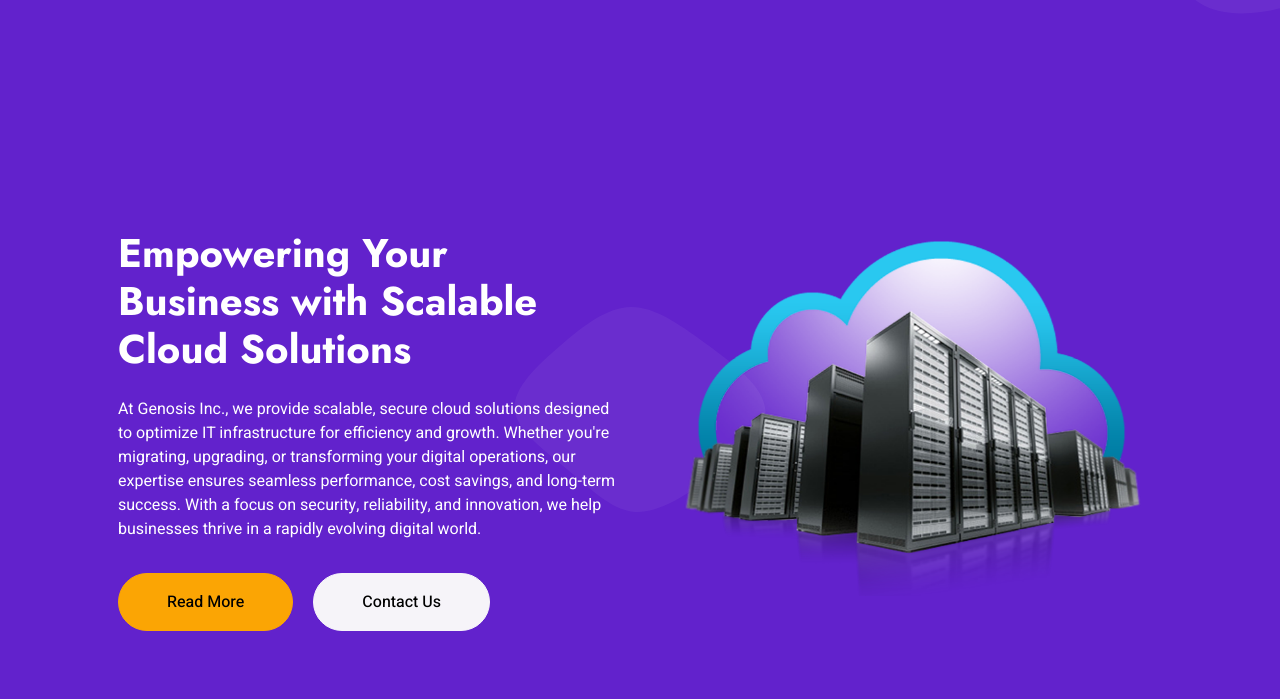
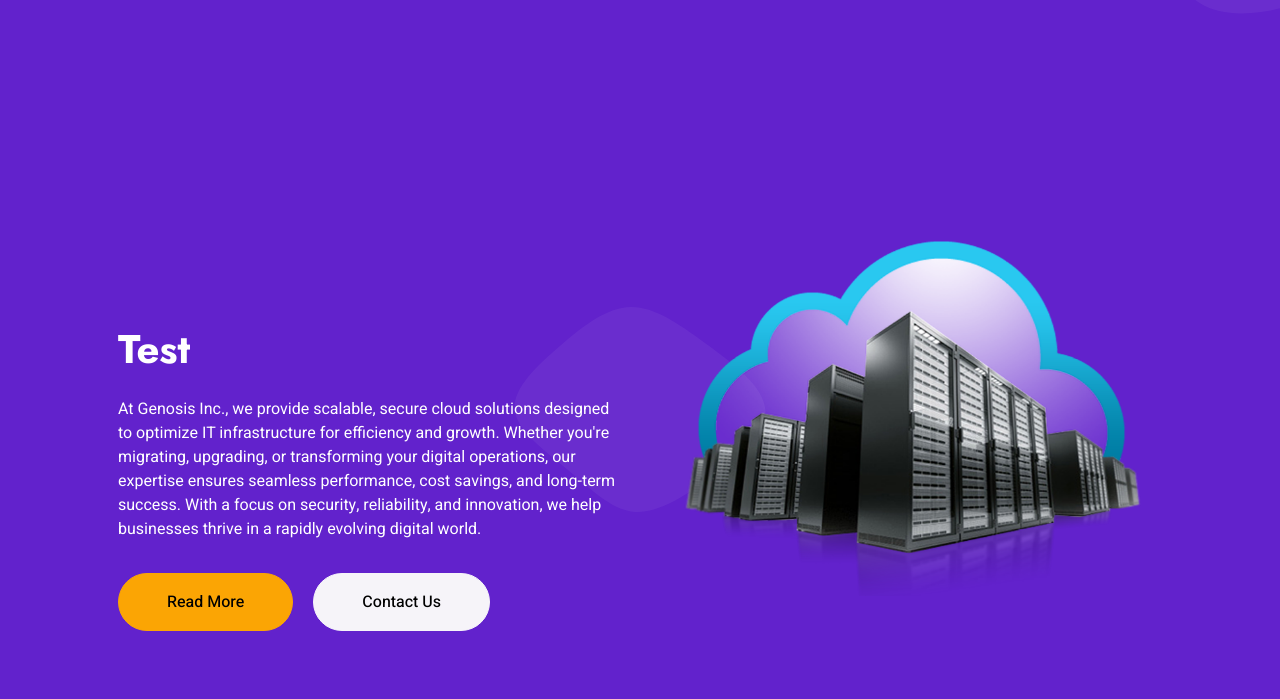
Before and after one commit to priyeshkh/genosis-inc, a plain HTML site: page index.html in a window 1280 px wide. Shown: the part 101-800 px from the top of the page. Drawn offline with nearby package versions, Linux system fonts and the light colour scheme; animation ran at ten frames a second.

Commit message:
changes in main index site

```diff
--- a/index.html
+++ b/index.html
@@ -81,7 +81,7 @@
                 <div class="container px-lg-5">
                     <div class="row g-5 align-items-end">
                         <div class="col-lg-6 text-center text-lg-start">
-                            <h1 class="text-white mb-4 animated slideInDown">Empowering Your Business with Scalable Cloud Solutions</h1>
+                            <h1 class="text-white mb-4 animated slideInDown">Test</h1>
                             <p class="text-white pb-3 animated slideInDown">At Genosis Inc., we provide scalable, secure cloud solutions designed to optimize IT infrastructure for efficiency and growth. Whether you're migrating, upgrading, or transforming your digital operations, our expertise ensures seamless performance, cost savings, and long-term success. With a focus on security, reliability, and innovation, we help businesses thrive in a rapidly evolving digital world.</p>
                             <a href="about.html" class="btn btn-secondary py-sm-3 px-sm-5 rounded-pill me-3 animated slideInLeft">Read More</a>
                             <a href="contact.html" class="btn btn-light py-sm-3 px-sm-5 rounded-pill animated slideInRight">Contact Us</a>
```
